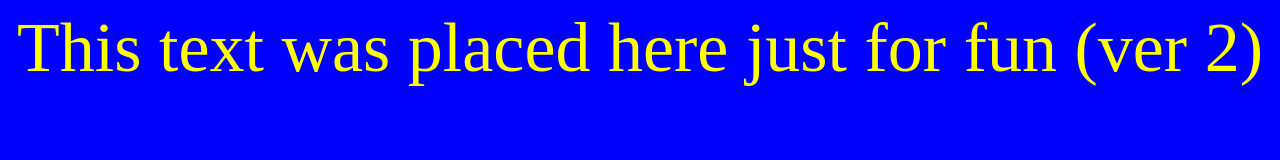
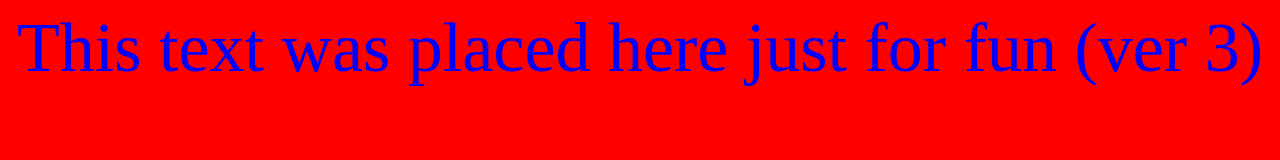
Before and after one commit to vyablonskyi/project, a plain HTML site: page index.html in a window 1280 px wide. Drawn offline with Linux system fonts and the light colour scheme.

Commit message:
Update index.html

```diff
--- a/index.html
+++ b/index.html
@@ -2,7 +2,7 @@
 <head>
   <title>Testing job with deploy</title>
 </head>
-<body bgcolor=blue>
-  <p style="color: yellow; text-align: center; font-size: 70px;">This text was placed here just for fun (ver 2)</p>
+<body bgcolor=red>
+  <p style="color: blue; text-align: center; font-size: 70px;">This text was placed here just for fun (ver 3)</p>
 </body>
 </html>
```
